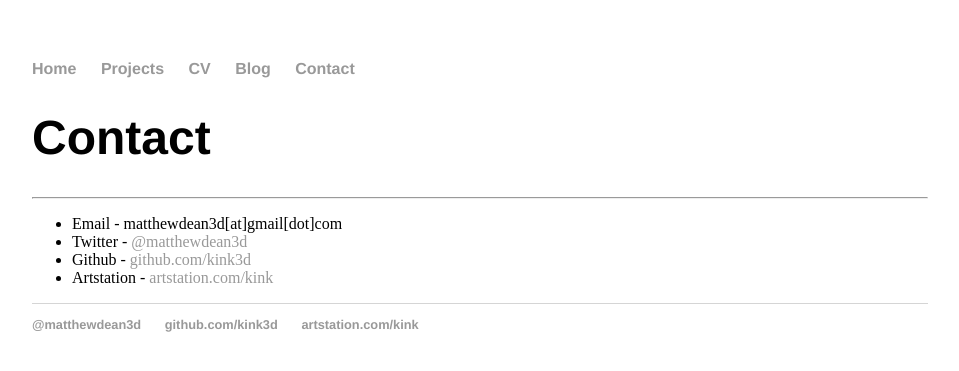
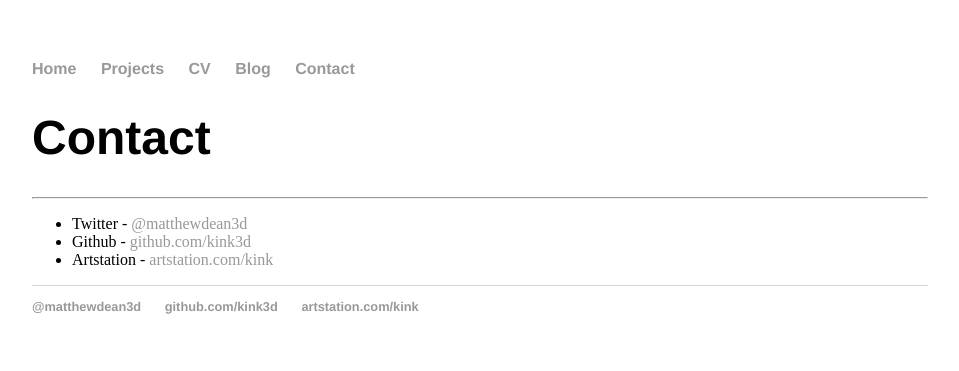
Before and after one commit to Kink3d/Kink3d.github.io, a Jekyll site: the page built from contact/index.html, in a window 1280 px wide. Shown: the top 371 px of the page, without its empty margins (160-1119 px from the left). Built offline with Jekyll 4.4.1, drawn with Linux system fonts in a browser that asks for light colours.

Commit message:
Removed email address

```diff
--- a/contact/index.html
+++ b/contact/index.html
@@ -10,7 +10,6 @@ title: Kink3d|Contact
 			<hr>
 
 			<ul class="contacts">
-				<li>Email - matthewdean3d[at]gmail[dot]com</li>
 				<li>Twitter - <a href="https://twitter.com/matthewdean3d">@matthewdean3d</a></li>
 				<li>Github - <a href="https://github.com/kink3d">github.com/kink3d</a></li>
 				<li>Artstation - <a href="https://www.artstation.com/kink">artstation.com/kink</a></li>
```
